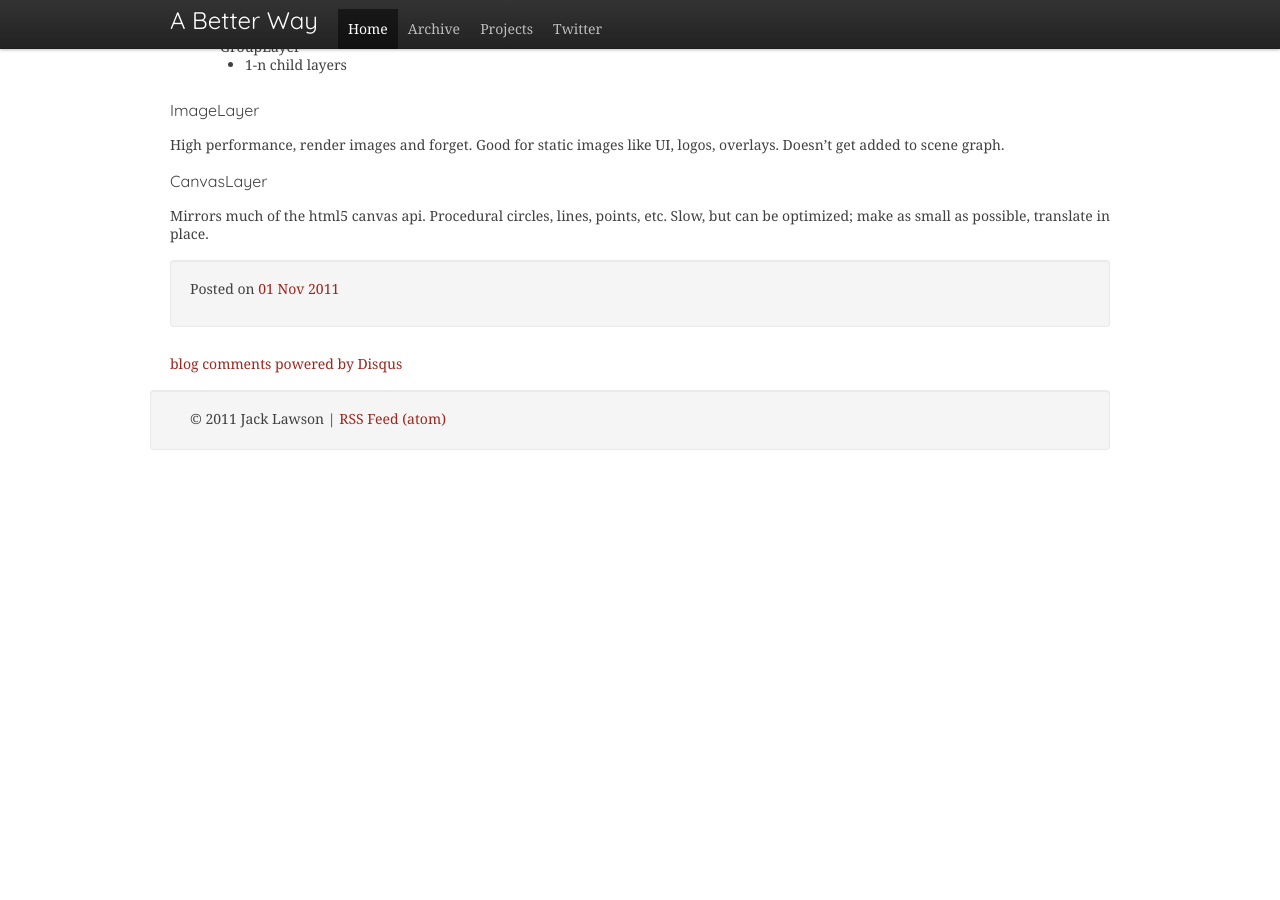
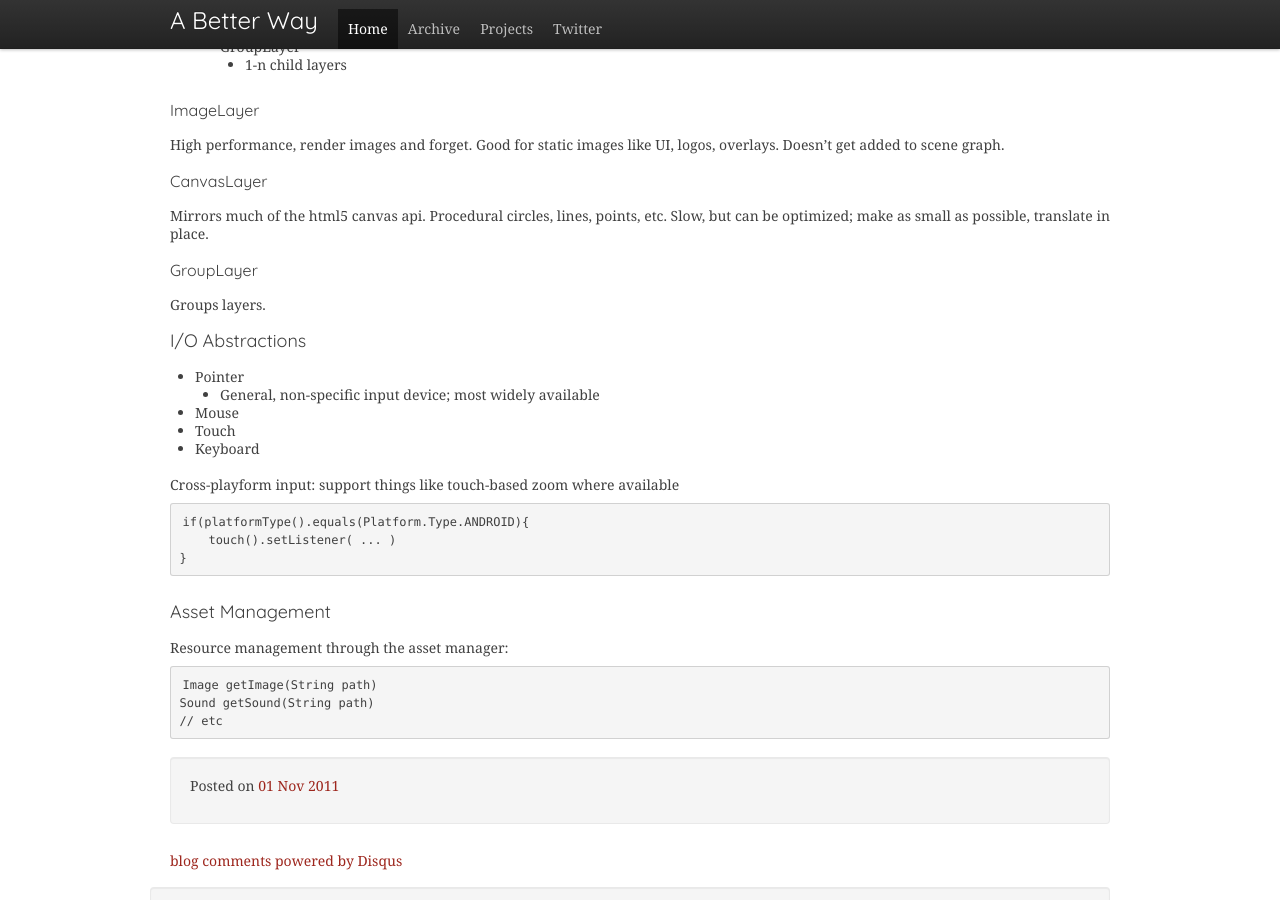
Before and after one commit to ajacksified/ajacksified.github.com, a Jekyll site: the page built from _posts/2011-11-01-new-game-conf-liveblog.markdown, in a window 1280 px wide and 900 px high, scrolled down 10466 px. Built offline with Jekyll 4.4.1, drawn with Linux system fonts in a browser that asks for light colours; nearby versions of some CDN libraries; some web fonts are replaced; Markdown is read by kramdown in place of the engine named in the settings; comment, search, counter and statistics services are not loaded; before the commit the page ends 10936 px from its top, so only the background shows below that.

Commit message:
Session 5

```diff
--- a/_posts/2011-11-01-new-game-conf-liveblog.markdown
+++ b/_posts/2011-11-01-new-game-conf-liveblog.markdown
@@ -705,3 +705,29 @@ images like UI, logos, overlays. Doesn't get added to scene graph.
 
 Mirrors much of the html5 canvas api. Procedural circles, lines, points, etc.
 Slow, but can be optimized; make as small as possible, translate in place.
+
+#### GroupLayer
+
+Groups layers.
+
+### I/O Abstractions
+
+* Pointer
+    * General, non-specific input device; most widely available
+* Mouse
+* Touch
+* Keyboard
+
+Cross-playform input: support things like touch-based zoom where available
+
+    if(platformType().equals(Platform.Type.ANDROID){
+        touch().setListener( ... )
+    }
+
+### Asset Management
+
+Resource management through the asset manager:
+
+    Image getImage(String path)
+    Sound getSound(String path)
+    // etc
```
